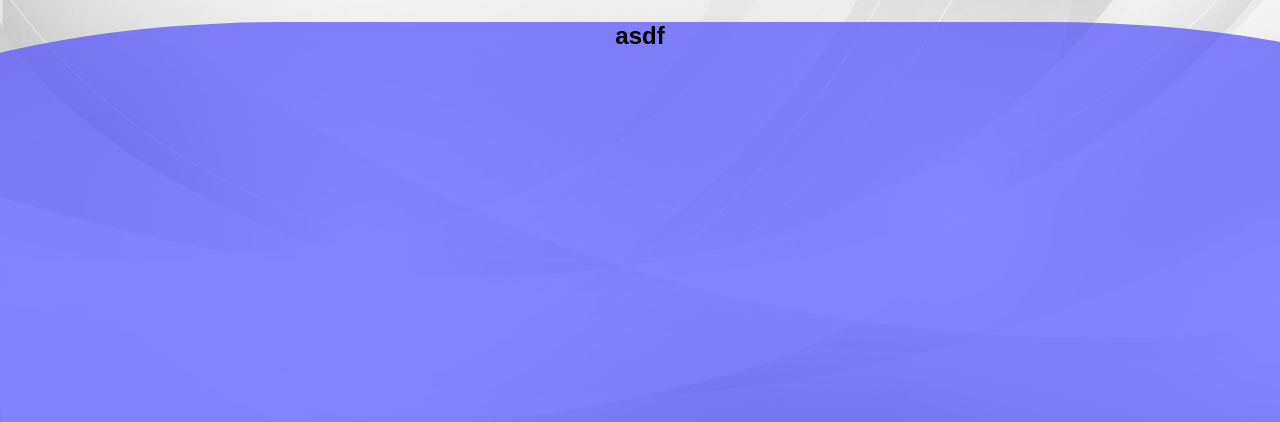
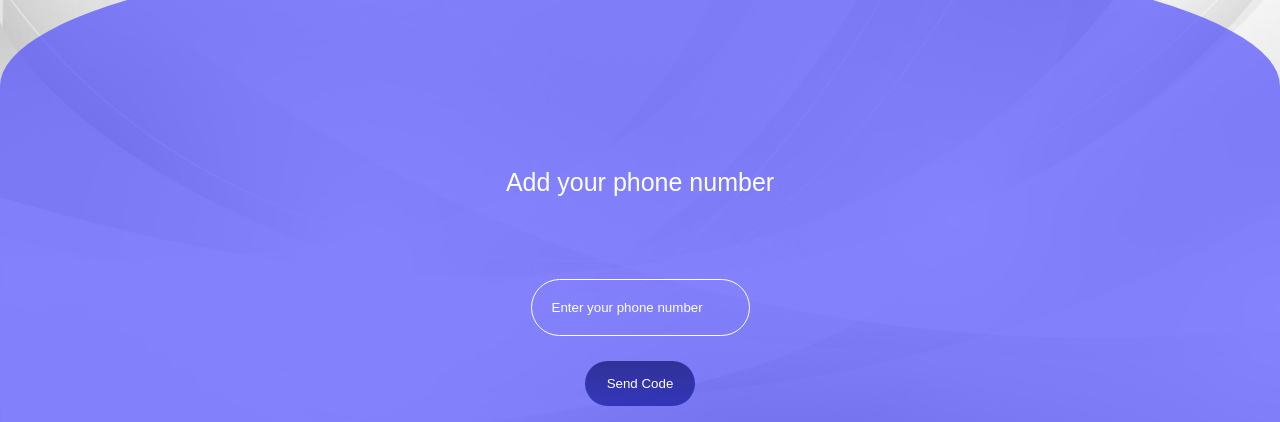
Before and after one commit to MugheezAsif/ZTCB, a plain HTML site: page index.html in a window 1280 px wide. Shown: the part 378-800 px from the top of the page. Drawn offline with Linux system fonts and the light colour scheme.

Commit message:
Update index.html

```diff
--- a/index.html
+++ b/index.html
@@ -102,22 +102,56 @@
 
         .main-2 .main {
             text-align: center;
-            height: 50vh;
-            z-index: 1;
+            height: 60vh;
+            display: flex;
+            flex-direction: column;
+            align-items: center;
+            justify-content: space-between;
             width: 100%;
             position: relative;
-            overflow: hidden;
+            background-color: #4e4bfeaf;
+            border-top-right-radius: 50% 30%;
+            border-top-left-radius: 50% 30%;
         }
 
-        .main-2 .eclipse {
-            position: absolute;
-            height: 100%;
-            background-color: #4e4bfeaf;
-            width: 150%;
-            border-radius: 30%;
-            bottom: -50%;
-            left: -23%;
-            z-index: 0;
+        .main-2 .logo img {
+            width: 80px;
+            margin-top: -150px;
+        }
+
+        .main-2 .main>div {
+            flex: 1;
+            display: flex;
+            align-items: center;
+        }
+
+        .main-2 .end input {
+            display: block;
+            background-color: transparent;
+            padding: 20px;
+            outline: #fff;
+            border: 1px solid #fff;
+            border-radius: 30px;
+            color: #fff;
+        }
+
+        .main-2 .end input::placeholder {
+            color: #fff;
+        }
+
+        .main-2 .end button {
+            background: linear-gradient(to bottom, #101371b6, #1419a1b2);
+            border: none;
+            color: #fff;
+            padding: 15px 22px;
+            border-radius: 28px;
+            margin-top: 25px;
+        }
+
+        .main-2 .middle h3 {
+            color: #fff;
+            font-weight: 400;
+            font-size: 25px;
         }
     </style>
 
@@ -153,7 +187,20 @@
         <div class="main-2">
             <div class="eclipse"></div>
             <div class="main">
-                <h2>asdf</h2>
+                <div class="logo">
+                    <img src="logo.png" class="logo" alt="main-logo">
+                </div>
+                <div class="middle">
+                    <div class="content">
+                        <h3>Add your phone number</h3>
+                    </div>
+                </div>
+                <div class="end">
+                    <div class="content">
+                        <input type="text" name="input" placeholder="Enter your phone number">
+                        <button>Send Code</button>
+                    </div>
+                </div>
             </div>
         </div>
 
```
